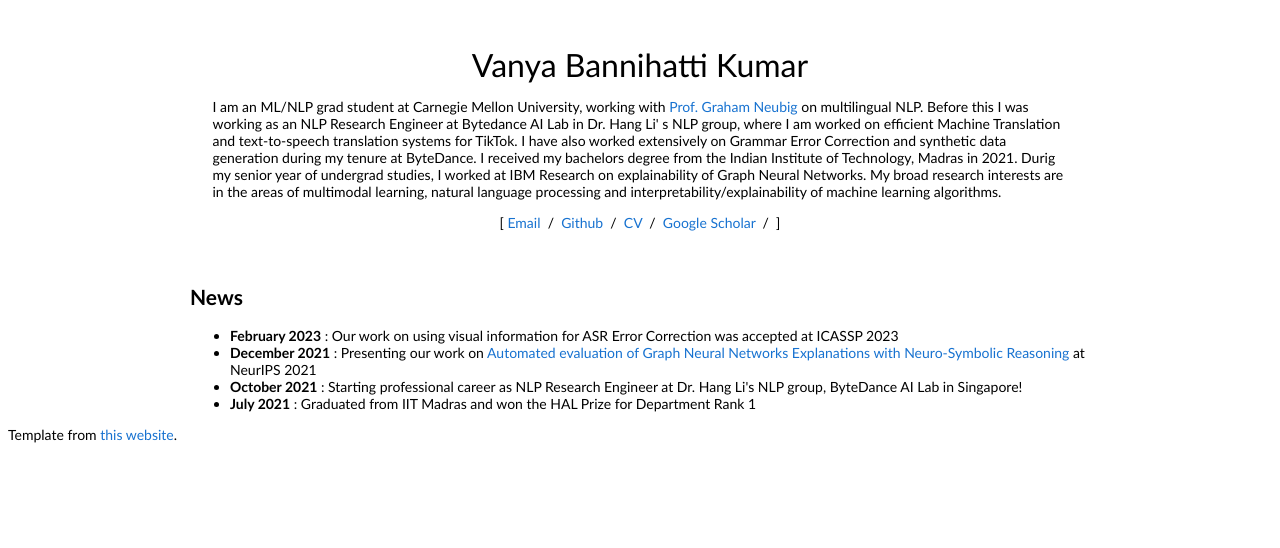
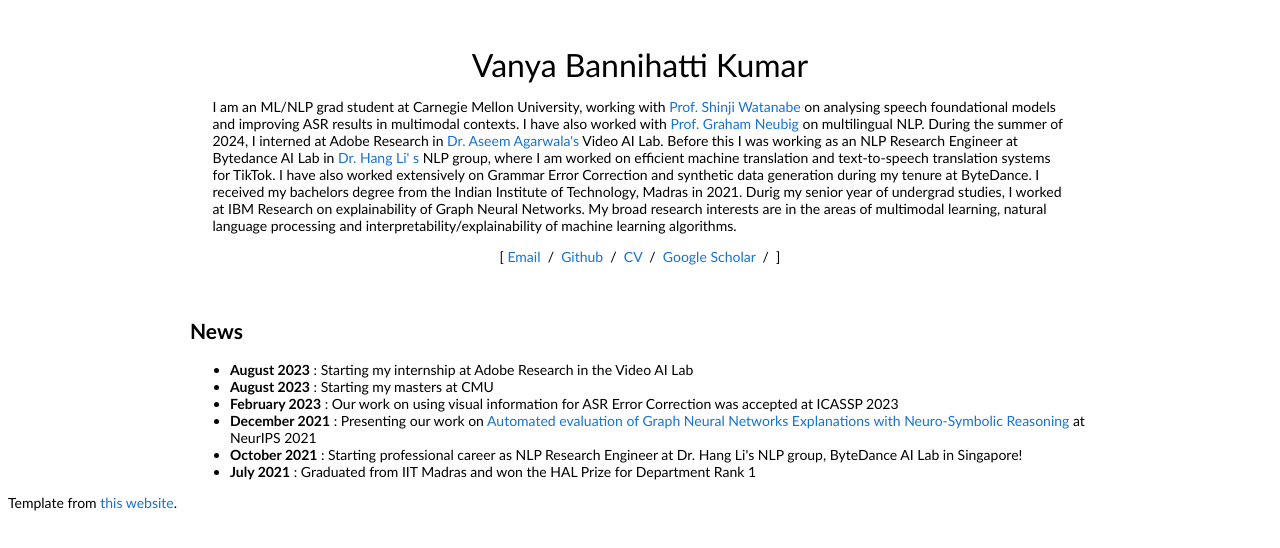
Before and after one commit to VanyaBK/vanya.github.io, a plain HTML site: page index.html in a window 1280 px wide. Drawn offline with Linux system fonts and the light colour scheme.

Commit message:
Update index.html

```diff
--- a/index.html
+++ b/index.html
@@ -20,12 +20,12 @@
               <p style="text-align:center">
                 <name>Vanya Bannihatti Kumar</name>
               </p>
-              <p>I am an ML/NLP grad student at Carnegie Mellon University, working with <a href="http://www.phontron.com/">Prof. Graham Neubig</a> on multilingual NLP. Before this I was working as an NLP Research Engineer at Bytedance AI Lab in Dr. Hang Li' s NLP group, where I am worked on efficient Machine Translation and text-to-speech translation systems for TikTok. I have also worked extensively on Grammar Error Correction and synthetic data generation during my tenure at ByteDance. I received my bachelors degree from the Indian Institute of Technology, Madras in 2021. Durig my senior year of undergrad studies, I worked at IBM Research on explainability of Graph Neural Networks. My broad research interests are in the areas of multimodal learning, natural language processing and interpretability/explainability of machine learning algorithms.</p>
+              <p>I am an ML/NLP grad student at Carnegie Mellon University, working with <a href="https://sites.google.com/view/shinjiwatanabe">Prof. Shinji Watanabe</a> on analysing speech foundational models and improving ASR results in multimodal contexts. I have also worked with <a href="http://www.phontron.com/">Prof. Graham Neubig</a> on multilingual NLP. During the summer of 2024, I interned at Adobe Research in <a href="https://www.agarwala.org/">Dr. Aseem Agarwala's</a> Video AI Lab. Before this I was working as an NLP Research Engineer at Bytedance AI Lab in <a href="https://hangli-hl.github.io/">Dr. Hang Li' s</a> NLP group, where I am worked on efficient machine translation and text-to-speech translation systems for TikTok. I have also worked extensively on Grammar Error Correction and synthetic data generation during my tenure at ByteDance. I received my bachelors degree from the Indian Institute of Technology, Madras in 2021. Durig my senior year of undergrad studies, I worked at IBM Research on explainability of Graph Neural Networks. My broad research interests are in the areas of multimodal learning, natural language processing and interpretability/explainability of machine learning algorithms.</p>
               <p style="text-align:center">
                     [
                 <a href="mailto:vanyabk999@gmail.com">Email</a> &nbsp/&nbsp
                 <a href="https://github.com/VanyaBK/">Github</a> &nbsp/&nbsp
-                <a href="https://drive.google.com/file/d/1xwsZTch2GBXu38zNZDeWFXJlXWWEmSsk/view?usp=sharing">CV</a> &nbsp/&nbsp
+                <a href="https://drive.google.com/file/d/1beMJNzhTmKWaysZReJZseK9fVA7GMjPb/view?usp=sharing">CV</a> &nbsp/&nbsp
                 <a href="https://scholar.google.com/citations?user=ziDbA7AAAAAJ&hl=en">Google Scholar</a> &nbsp/&nbsp
 ]
               </p>
@@ -45,6 +45,8 @@
         <h2>News</h2>
 
             <ul>
+                <li><b>August 2023</b> : Starting my internship at Adobe Research in the Video AI Lab</li>
+                <li><b>August 2023</b> : Starting my masters at CMU</li>
                 <li><b>February 2023</b> : Our work on using visual information for ASR Error Correction was accepted at ICASSP 2023</li>
                 <li><b>December 2021</b> : Presenting our work on <a href="https://proceedings.mlr.press/v176/kumar22a/kumar22a.pdf"> Automated evaluation of Graph Neural Networks Explanations with Neuro-Symbolic Reasoning</a> at NeurIPS 2021</li>
                 <li><b>October 2021</b> : Starting professional career as NLP Research Engineer at Dr. Hang Li's NLP group, ByteDance AI Lab in Singapore! </li>
@@ -63,6 +65,7 @@
                 <li><b>March 2020</b>: <b>Internship</b> - Joined Google Brain working with <a href="https://research.google/people/AleksandraFaust/">Aleksandra Faust</a> and <a href="https://webdocs.cs.ualberta.ca/~dale/">Dale Schuurmans</a>.</li>
                 <li><b>September 2019</b>: <b>Internship</b> - Joined <a href="https://research.google/teams/brain/robotics/">Google Brain Robotics</a> interning on the Task and Motion Planning team.</li>-->
             </ul>
+
             <!--<h2>Research  &#129302;</h2>-->
         <!-- <h2>Research</h2>
         <table style="width:100%;border:0px;border-spacing:0px;border-collapse:separate;margin-right:auto;margin-left:auto;"><tbody>
```
